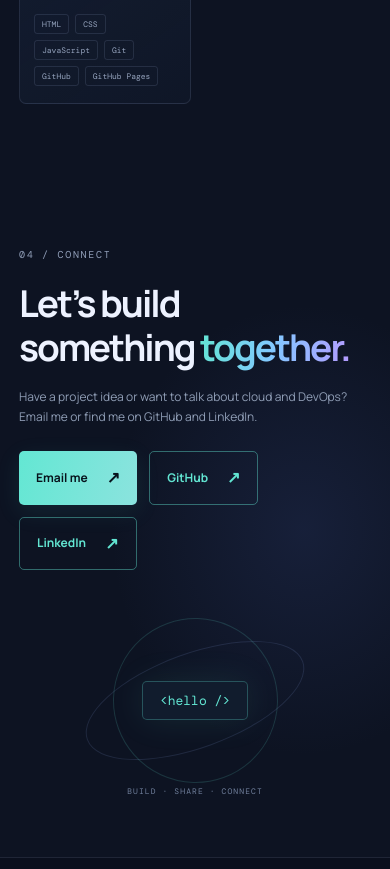
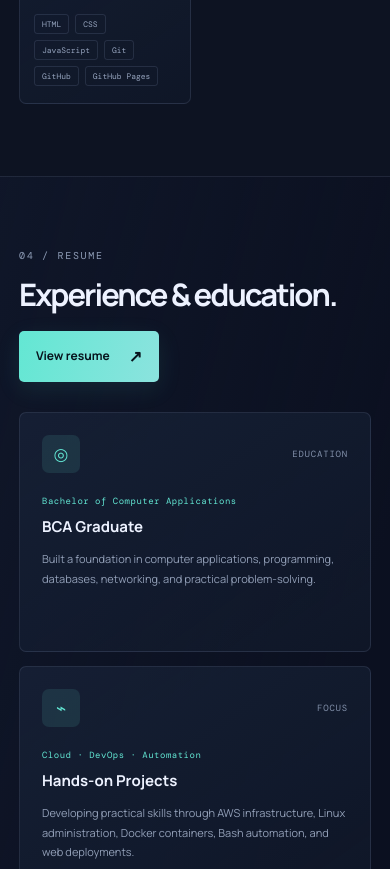
Before and after one commit to RushikeshTayare/DevOps-Portfolio-Website, a plain HTML site: page index.html in a window 390 px wide. Shown: the part 4734-5603 px from the top of the page. Drawn offline with nearby package versions, Linux system fonts and the light colour scheme.

Commit message:
Add Resume Section

```diff
--- a/index.html
+++ b/index.html
@@ -38,6 +38,7 @@
         <a href="#about">About</a>
         <a href="#projects">Projects</a>
         <a href="#skills">Toolkit</a>
+        <a href="#resume">Resume</a>
         <a class="nav-cta" href="#contact">Connect <span aria-hidden="true">↗</span></a>
       </div>
     </nav>
@@ -238,10 +239,60 @@
       </div>
     </section>
 
+    <section class="section resume-section" id="resume">
+      <div class="shell">
+        <div class="section-heading">
+          <div>
+            <p class="eyebrow">04 / RESUME</p>
+            <h2>Experience &amp; education.</h2>
+          </div>
+          <div class="resume-actions">
+            <a class="button button-primary" href="resume.html" target="_blank" rel="noopener noreferrer">View resume <span aria-hidden="true">↗</span></a>
+          </div>
+        </div>
+        <div class="resume-grid">
+          <article class="resume-card">
+            <div class="resume-card-heading">
+              <span class="resume-icon" aria-hidden="true">◎</span>
+              <span class="resume-category">EDUCATION</span>
+            </div>
+            <p class="resume-date">Bachelor of Computer Applications</p>
+            <h3>BCA Graduate</h3>
+            <p>Built a foundation in computer applications, programming, databases, networking, and practical problem-solving.</p>
+          </article>
+          <article class="resume-card">
+            <div class="resume-card-heading">
+              <span class="resume-icon" aria-hidden="true">⌁</span>
+              <span class="resume-category">FOCUS</span>
+            </div>
+            <p class="resume-date">Cloud · DevOps · Automation</p>
+            <h3>Hands-on Projects</h3>
+            <p>Developing practical skills through AWS infrastructure, Linux administration, Docker containers, Bash automation, and web deployments.</p>
+          </article>
+          <article class="resume-card">
+            <div class="resume-card-heading">
+              <span class="resume-icon" aria-hidden="true">⌘</span>
+              <span class="resume-category">CORE SKILLS</span>
+            </div>
+            <p class="resume-date">Technical toolkit</p>
+            <h3>Infrastructure &amp; Web</h3>
+            <div class="skill-tags resume-tags">
+              <span>AWS</span>
+              <span>Linux</span>
+              <span>Bash</span>
+              <span>Docker</span>
+              <span>Git</span>
+              <span>HTML/CSS</span>
+            </div>
+          </article>
+        </div>
+      </div>
+    </section>
+
     <section class="contact-section" id="contact">
       <div class="shell contact-inner">
         <div>
-          <p class="eyebrow">04 / CONNECT</p>
+          <p class="eyebrow">05 / CONNECT</p>
           <h2>Let’s build<br>something <span class="gradient-text">together.</span></h2>
           <p>Have a project idea or want to talk about cloud and DevOps? Email me or find me on GitHub and LinkedIn.</p>
           <div class="contact-links">
--- a/portfolio.css
+++ b/portfolio.css
@@ -158,6 +158,79 @@
   background: rgba(98, 229, 210, .08);
 }
 
+.resume-section {
+  border-top: 1px solid var(--line);
+  border-bottom: 1px solid var(--line);
+  background: linear-gradient(105deg, rgba(20, 29, 50, .48), transparent 72%), #0b1020;
+}
+
+.resume-actions {
+  display: flex;
+  align-items: center;
+  margin-bottom: 4px;
+}
+
+.resume-grid {
+  display: grid;
+  grid-template-columns: repeat(3, minmax(0, 1fr));
+  gap: 14px;
+}
+
+.resume-card {
+  min-height: 240px;
+  padding: 22px;
+  border: 1px solid var(--line);
+  border-radius: 7px;
+  background: linear-gradient(145deg, rgba(22, 32, 53, .92), rgba(16, 24, 41, .8));
+}
+
+.resume-card-heading {
+  display: flex;
+  align-items: center;
+  justify-content: space-between;
+  margin-bottom: 22px;
+}
+
+.resume-icon {
+  display: grid;
+  width: 38px;
+  height: 38px;
+  place-items: center;
+  border-radius: 7px;
+  color: var(--cyan);
+  background: rgba(98, 229, 210, .11);
+  font-size: 17px;
+}
+
+.resume-category {
+  color: #8290aa;
+  font: 9px var(--mono);
+  letter-spacing: .8px;
+}
+
+.resume-date {
+  margin: 0 0 7px;
+  color: var(--cyan);
+  font: 9px var(--mono);
+  letter-spacing: .5px;
+}
+
+.resume-card h3 {
+  margin: 0 0 9px;
+  font-size: 15px;
+}
+
+.resume-card > p:not(.resume-date) {
+  margin: 0;
+  color: #929fb7;
+  font-size: 11px;
+  line-height: 1.8;
+}
+
+.resume-tags {
+  margin-top: 12px;
+}
+
 a:focus-visible,
 button:focus-visible {
   outline: 2px solid var(--cyan);
@@ -166,6 +239,10 @@ button:focus-visible {
 
 @media (max-width: 900px) {
   .repo-grid {
+    grid-template-columns: repeat(2, minmax(0, 1fr));
+  }
+
+  .resume-grid {
     grid-template-columns: repeat(2, minmax(0, 1fr));
   }
 }
@@ -193,6 +270,14 @@ button:focus-visible {
 
   .repo-grid {
     grid-template-columns: 1fr;
+  }
+
+  .resume-grid {
+    grid-template-columns: 1fr;
+  }
+
+  .resume-section .section-heading {
+    align-items: flex-start;
   }
 }
 
```
Also changed, not shown: resume.html (added, +132 -0 lines).
